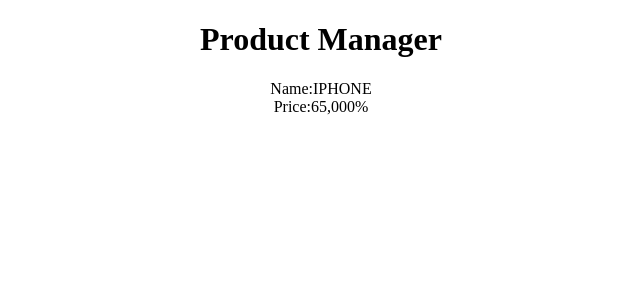
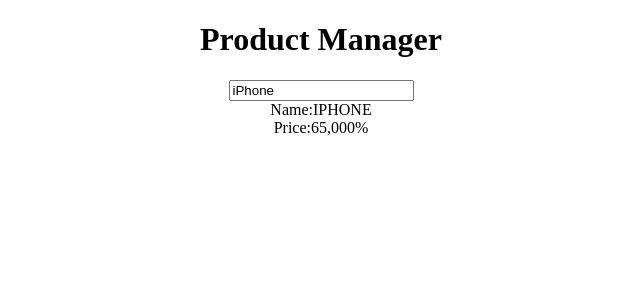
Before and after one commit to edva21/angular-tutorial, an Angular app: page / in a window 1280 px wide. Shown: the top 300 px of the page, without its empty margins (319-959 px from the left). Built offline with nearby package versions, Linux system fonts and the light colour scheme.

Commit message:
Edit variables

```diff
--- a/src/app/app-routing.module.ts
+++ b/src/app/app-routing.module.ts
@@ -1,10 +1,11 @@
 import { NgModule } from '@angular/core';
 import { Routes, RouterModule } from '@angular/router';
+import {FormsModule} from '@angular/forms';
 
 const routes: Routes = [];
 
 @NgModule({
   imports: [RouterModule.forRoot(routes)],
-  exports: [RouterModule]
+  exports: [RouterModule,FormsModule]
 })
 export class AppRoutingModule { }
--- a/src/app/products/products.component.html
+++ b/src/app/products/products.component.html
@@ -1,4 +1,5 @@
 <div class="">
+  <input [(ngModel)]=product.name/>
   <div>Name:{{product.name | uppercase }}</div>
   <div>Price:{{product.price | percent }}</div>
 </div>
```
